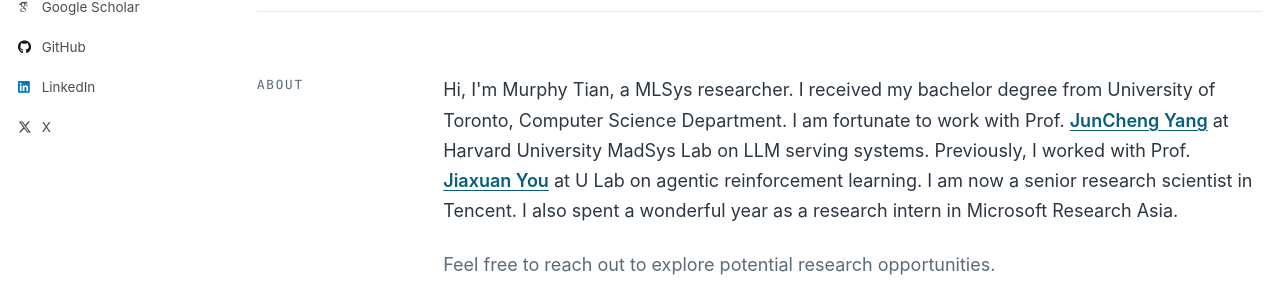
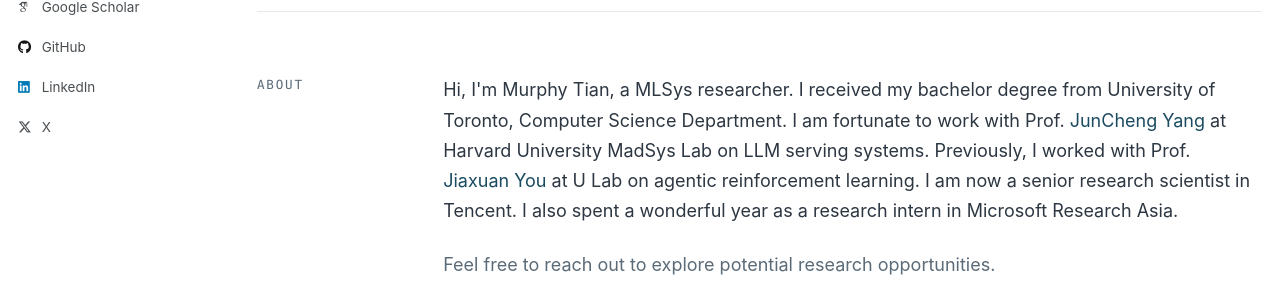
Before and after one commit to realtmxi/realtmxi.github.io, a Jekyll site: the page built from _pages/about.md, in a window 1280 px wide. Shown: the part 327-630 px from the top of the page. Built offline with Jekyll 4.4.1, drawn with Linux system fonts in a browser that asks for light colours; some web fonts are replaced.

Commit message:
Refine homepage name link styling

```diff
--- a/_sass/_custom.scss
+++ b/_sass/_custom.scss
@@ -506,6 +506,22 @@
 
   > p:last-of-type {
     color: var(--site-muted);
+  }
+}
+
+.home-page .home-intro__body a {
+  color: color-mix(in srgb, var(--site-accent-strong) 50%, currentColor);
+  font-weight: inherit;
+  white-space: nowrap;
+  text-decoration: underline;
+  text-decoration-color: transparent;
+  text-decoration-thickness: 1px;
+  text-underline-offset: 0.2em;
+
+  &:hover,
+  &:focus-visible {
+    color: var(--site-accent-strong);
+    text-decoration-color: currentColor;
   }
 }
 
```
